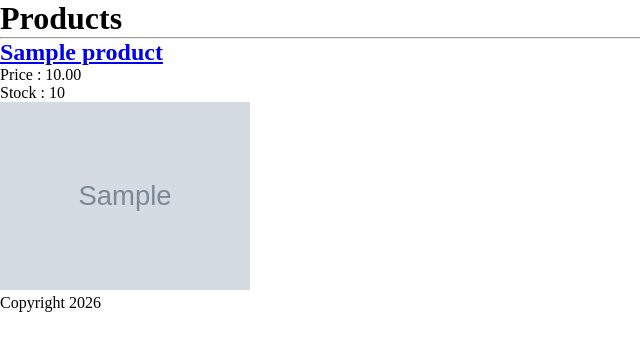
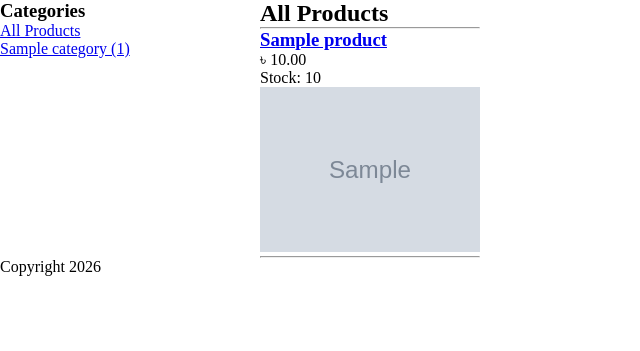
Before and after one commit to alifahmedpbd/django-ecommerce-web, a Django app: page /products/ in a window 1280 px wide. Shown: the part 57-408 px from the top of the page, without its empty margins (0-640 px from the left). Run offline with Django 5.2, Linux system fonts and the light colour scheme; tables that the repository leaves empty hold one stand-in row (values such as "Sample post"); grey boxes marked "Sample" are stand-in pictures.

Commit message:
Add category filtering and sidebar navigation

```diff
--- a/store/urls.py
+++ b/store/urls.py
@@ -8,6 +8,7 @@ app_name = "store"
 urlpatterns = [
 
     path("products/", views.product_list, name="product_list"),
+    path("category/<slug:category_slug>/", views.product_list, name="products_by_category"),
     path("products/<slug:slug>/", views.product_detail, name="product_detail"),
 
 ]
--- a/store/views.py
+++ b/store/views.py
@@ -2,11 +2,24 @@ from django.shortcuts import render, get_object_or_404
 from .models import Product, Category
 # Create your views here.
 
-def product_list(request):
+def product_list(request, category_slug=None):
+
+    category = None
+
+    categories = Category.objects.all()
+
     products = Product.objects.filter(available=True)
+
+    if category_slug:
+
+        category = get_object_or_404(Category, slug=category_slug)
+
+        products = products.filter(category=category)
 
     context = {
         "products": products,
+        "categories": categories,
+        "category": category,
     }
 
     return render(request, "store/product_list.html", context)
--- a/templates/store/product_list.html
+++ b/templates/store/product_list.html
@@ -1,47 +1,99 @@
-{% extends 'base.html' %}
+{% extends "base.html" %}
 
 {% block content %}
 
-<h1>Products</h1>
+<div style="display:flex; gap:40px;">
 
-{% for product in products %}
+    <div style="width:220px;">
 
-<hr>
+        <h3>Categories</h3>
 
-<h2>
+        <ul>
 
-<a href="{{ product.get_absolute_url }}">
+            <li>
 
-{{ product.name }}
+                <a href="{% url 'store:product_list' %}">
 
-</a>
+                    All Products
 
-</h2>
+                </a>
 
-<p>
+            </li>
 
-Price : {{ product.price }}
+            {% for cat in categories %}
 
-</p>
+            <li>
 
-<p>
+                <a
+                href="{% url 'store:products_by_category' cat.slug %}"
 
-Stock : {{ product.stock }}
+                {% if category and category.id == cat.id %}
 
-</p>
+                style="font-weight:bold;color:red;"
 
-{% if product.image %}
+                {% endif %}
+                >
 
-<img
+                    {{ cat.name }}
 
-src="{{ product.image.url }}"
+                    ({{ cat.products.count }})
 
-width="250"
+                </a>
 
->
+            </li>
 
-{% endif %}
+            {% endfor %}
 
-{% endfor %}
+        </ul>
+
+    </div>
+
+    <div>
+
+        {% if category %}
+
+        <h2>{{ category.name }}</h2>
+
+        {% else %}
+
+        <h2>All Products</h2>
+
+        {% endif %}
+
+        <hr>
+
+        {% for product in products %}
+
+        <h3>
+
+            <a href="{{ product.get_absolute_url }}">
+
+                {{ product.name }}
+
+            </a>
+
+        </h3>
+
+        <p>৳ {{ product.price }}</p>
+
+        <p>Stock: {{ product.stock }}</p>
+
+        {% if product.image %}
+
+        <img src="{{ product.image.url }}" width="220">
+
+        {% endif %}
+
+        <hr>
+
+        {% empty %}
+
+        <p>No products found.</p>
+
+        {% endfor %}
+
+    </div>
+
+</div>
 
 {% endblock %}
```
